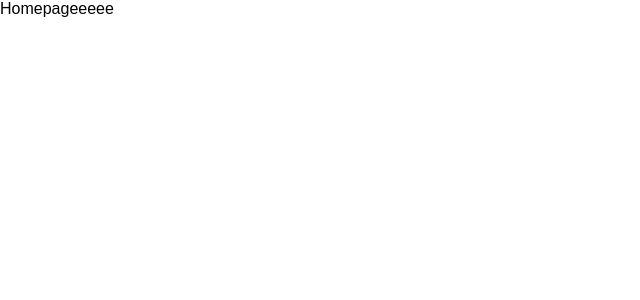
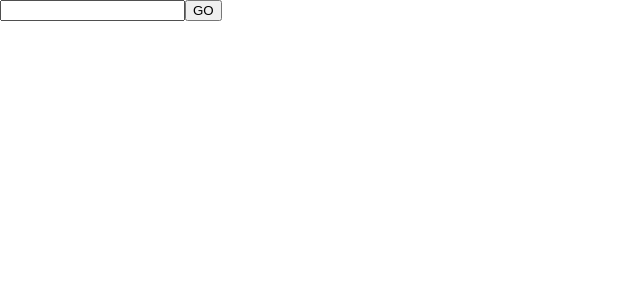
Before and after one commit to RobotDisco/react-redux-example-app, a React (Create React App) app: page / in a window 1280 px wide. Shown: the top 300 px of the page, without its empty margins (0-640 px from the left). Built offline with nearby package versions, Linux system fonts and the light colour scheme; the HTML template or start-up script is replaced by a standard one.

Commit message:
navigate to subreddit from home

```diff
--- a/src/pages/Home.js
+++ b/src/pages/Home.js
@@ -1,3 +1,27 @@
-import React from "react";
+import React, { Component } from "react";
 
-export const Home = () => <div>Homepageeeee</div>;
+export class Home extends Component {
+  constructor(props) {
+    super(props);
+    this.state = {
+      subreddit: ""
+    };
+  }
+
+  handleChange = event => {
+    this.setState({ subreddit: event.target.value });
+  };
+
+  goToSubreddit = () => {
+    this.props.history.push(`/r/${this.state.subreddit}`);
+  };
+
+  render() {
+    return (
+      <div>
+        <input onChange={this.handleChange} />
+        <button onClick={this.goToSubreddit}>GO</button>
+      </div>
+    );
+  }
+}
```
